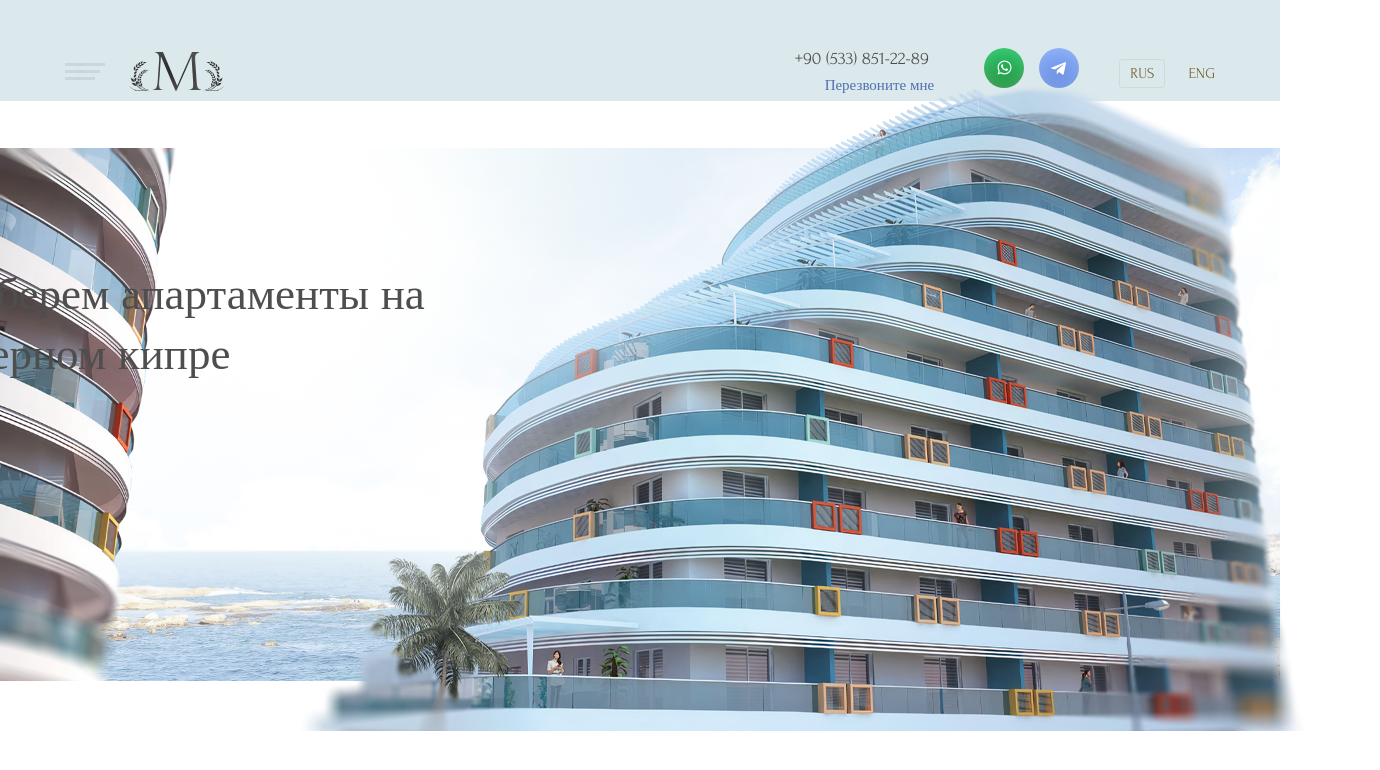
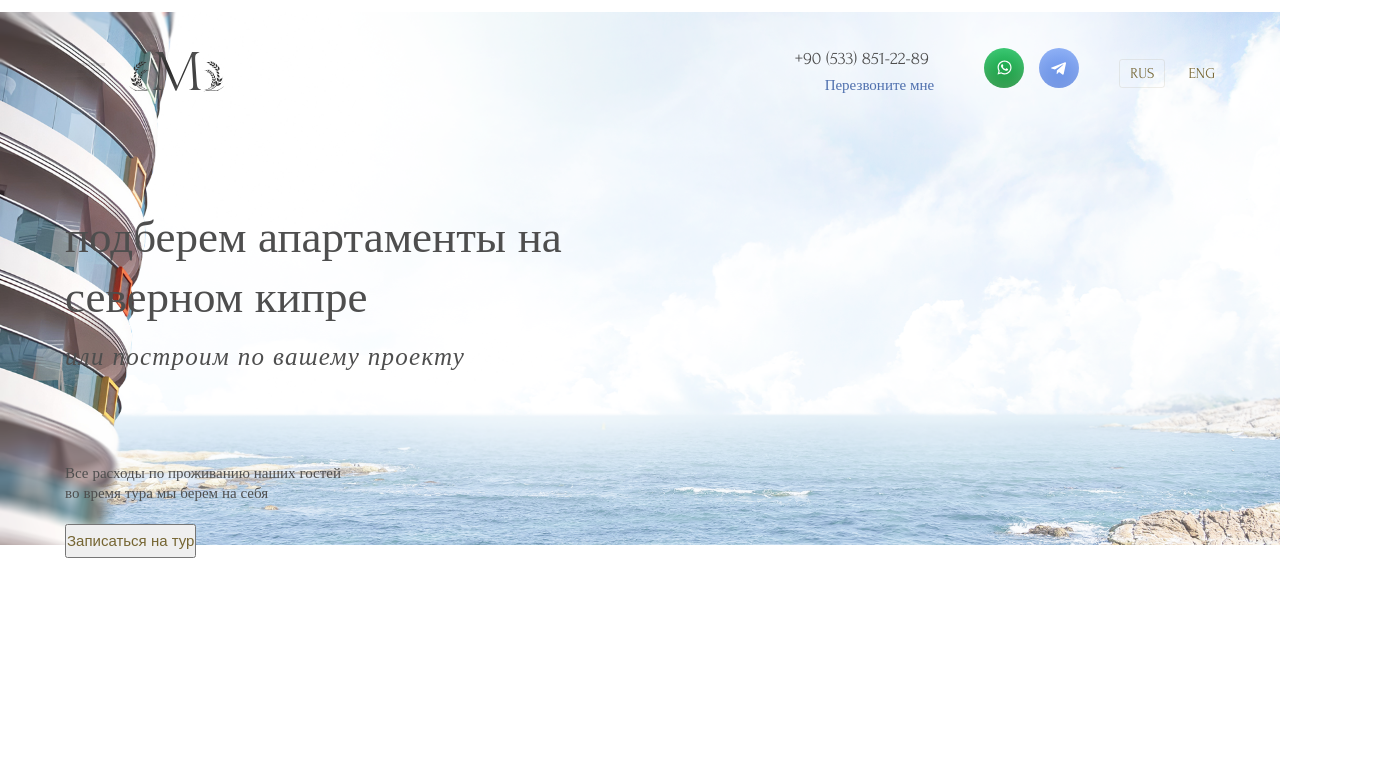
Before and after one commit to mukhammadazam/MARAL-REALT, a plain HTML site: page index.html in a window 1280 px wide. Shown: the whole page, 1380 px wide, since content can reach past the window. Drawn offline with Linux system fonts and the light colour scheme.

Commit message:
imges and scss

```diff
--- a/index.html
+++ b/index.html
@@ -39,12 +39,14 @@
             </div>
         </nav>
         <div class="hero">
-            <img src="./imges/Дом.png" alt="dom" class="png">
+
             <div class="container">
                 <div class="hero-site">
                     <div class="hero-site__left">
                         <h1 class="hero-site__left--title">подберем апартаменты на северном кипре</h1>
-                        <span class="hero-site__left--leni"></span>
+                        <span class="hero-site__left--leni">или построим по вашему проекту</span>
+                        <p class="hero-site__left--text">Все расходы по проживанию наших гостей во время тура мы берем на себя</p>
+                        <button class="hero-site__left--btn">Записаться на тур</button>
                     </div>
                 </div>
             </div>
--- a/scss/_all-blocks/_header.scss
+++ b/scss/_all-blocks/_header.scss
@@ -1,12 +1,6 @@
 @import '../mixin.scss';
 header {
     @include BG (url(../../imges/Фон1.png), no-repeat, 100%, center);
-    position: relative;
-    padding-bottom: 728px;
-}
-
-nav {
-    background-color: rgba(78, 138, 159, 0.2);
 }
 
 .nav {
@@ -85,20 +79,13 @@ nav {
     }
 }
 
-.hero {
-    position: absolute;
-    right: -100px;
-    top: 85px;
-}
+.hero {}
 
 .hero-site {
-    position: absolute;
-    z-index: 10;
     &__left {
         &--title {
-            position: absolute;
-            bottom: 350px;
-            right: -160px;
+            padding-top: 107px;
+            max-width: 545px;
             font-style: normal;
             font-weight: 400;
             font-size: 45px;
@@ -106,5 +93,31 @@ nav {
             min-width: 545px;
             color: #4E4E4E;
         }
+        &--leni {
+            font-style: italic;
+            font-weight: 400;
+            font-size: 25px;
+            line-height: 60px;
+            letter-spacing: 0.05em;
+            color: #4E4E4E;
+            padding-bottom: 76px;
+            display: block;
+        }
+        &--text {
+            font-style: normal;
+            font-weight: 400;
+            font-size: 15px;
+            line-height: 20px;
+            color: #4E4E4E;
+            max-width: 290px;
+            padding-bottom: 20px;
+        }
+        &--btn {
+            font-style: normal;
+            font-weight: 400;
+            font-size: 15px;
+            line-height: 30px;
+            color: #756532;
+        }
     }
 }
```
Also changed, not shown: scss/main.css, 1 other file.
